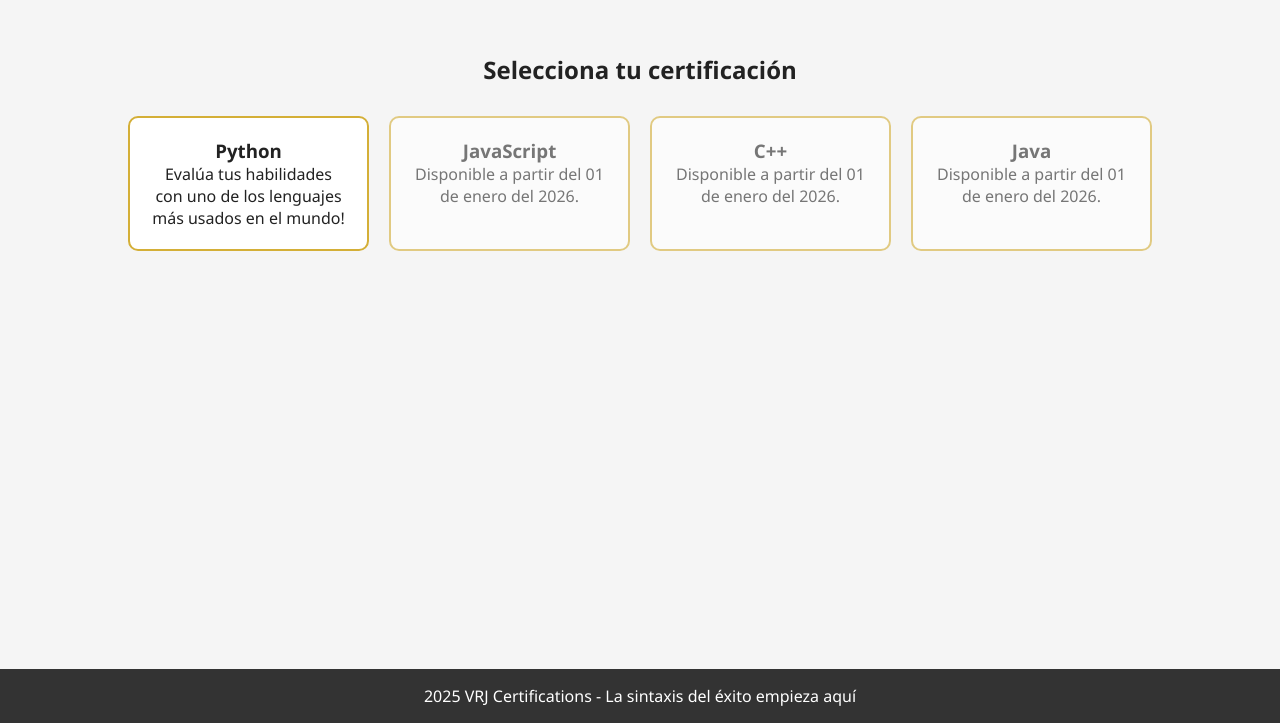
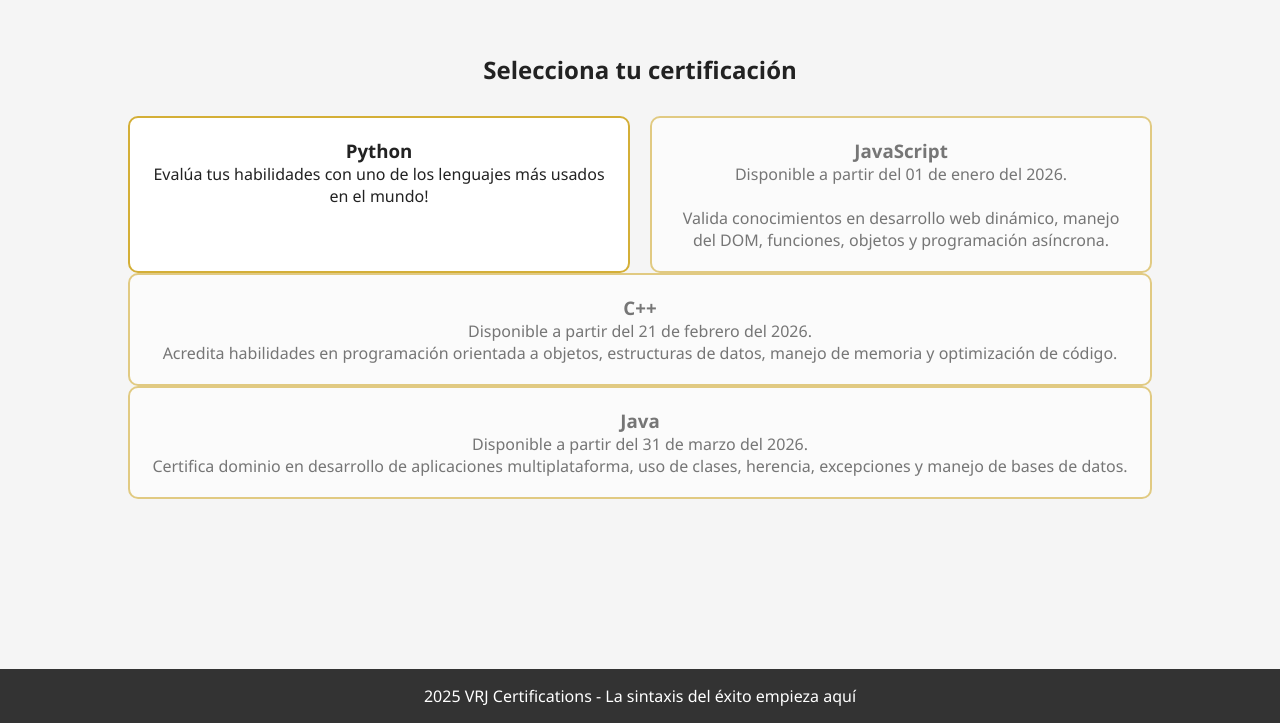
Before and after one commit to rosa-suarez/Examen-Segundo-Parcial---Programaci-n-Web, a plain HTML site: page front/pages/certificaciones.html in a window 1280 px wide. Shown: the part 77-800 px from the top of the page. Drawn offline with Linux system fonts and the light colour scheme; some packages are replaced by stand-ins of ours; a script that the page names is missing.

Commit message:
Update certificaciones.html

```diff
--- a/front/pages/certificaciones.html
+++ b/front/pages/certificaciones.html
@@ -46,15 +46,19 @@
         </div>
         <div class="card disabled">
           <h3>JavaScript</h3>
-          <p>Disponible a partir del 01 de enero del 2026.</p>
+          <p>Disponible a partir del 01 de enero del 2026.</p><br>
+          <p>Valida conocimientos en desarrollo web dinámico, manejo del DOM, funciones, objetos y programación asíncrona.</p>
+        </div>
         </div>
         <div class="card disabled">
           <h3>C++</h3>
-          <p>Disponible a partir del 01 de enero del 2026.</p>
+          <p>Disponible a partir del 21 de febrero del 2026.</p>
+          <p>Acredita habilidades en programación orientada a objetos, estructuras de datos, manejo de memoria y optimización de código.</p>
         </div>
         <div class="card disabled">
           <h3>Java</h3>
-          <p>Disponible a partir del 01 de enero del 2026.</p>
+          <p>Disponible a partir del 31 de marzo del 2026.</p>
+          <p>Certifica dominio en desarrollo de aplicaciones multiplataforma, uso de clases, herencia, excepciones y manejo de bases de datos.</p>
         </div>
       </div>
     </section>
```
